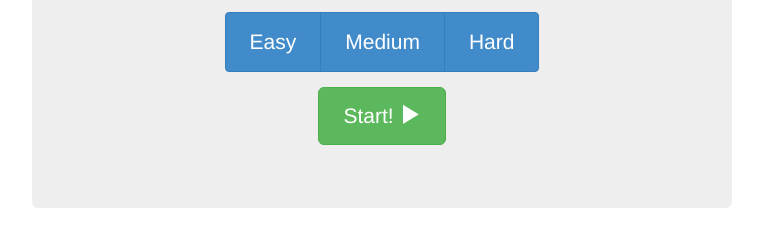
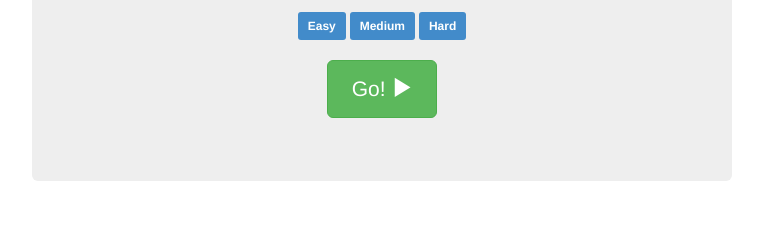
Before and after one commit to annsonn/freaking-math-web, a website: page app/index.html at #/menu in a window 1280 px wide. Shown: the part 124-370 px from the top of the page, without its empty margins (258-1021 px from the left). Drawn offline with nearby package versions, Linux system fonts and the light colour scheme; files that its build step writes are made by us from their sources; files whose address does not match are found by name.

Commit message:
ui tweaks

```diff
--- a/app/views/menu.html
+++ b/app/views/menu.html
@@ -2,10 +2,10 @@
   <h2>Choose Difficulty</h2>
   <p class="lead">
     <div class="btn-group">
-        <label class="btn btn-primary" ng-model="difficulty" btn-radio="'easy'">Easy</label>
-        <label class="btn btn-primary" ng-model="difficulty" btn-radio="'medium'">Medium</label>
-        <label class="btn btn-primary" ng-model="difficulty" btn-radio="'hard'">Hard</label>
+        <label class="btn-sm btn-primary" ng-model="difficulty" btn-radio="'easy'">Easy</label>
+        <label class="btn-sm btn-primary" ng-model="difficulty" btn-radio="'medium'">Medium</label>
+        <label class="btn-sm btn-primary" ng-model="difficulty" btn-radio="'hard'">Hard</label>
     </div>
   </p>
-  <p><a class="btn btn-lg btn-success" ng-click="startGame()">Start! <span class="glyphicon glyphicon-play"></span></a></p>
+  <p><a class="btn btn-lg btn-success" ng-click="startGame()">Go! <span class="glyphicon glyphicon-play"></span></a></p>
 </div>
```
Also changed, not shown: app/views/gameOver.html (+3 -3 lines), app/views/main.html (+1 -1 lines).
